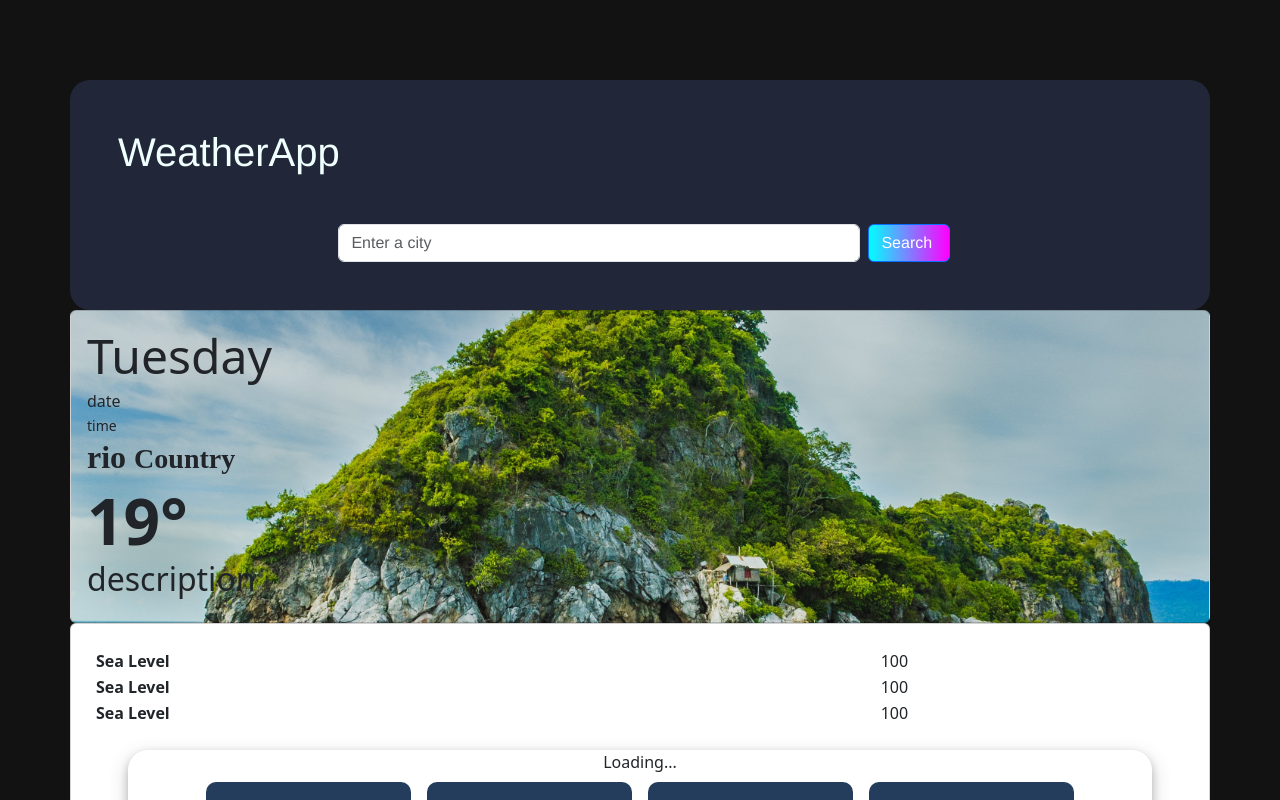
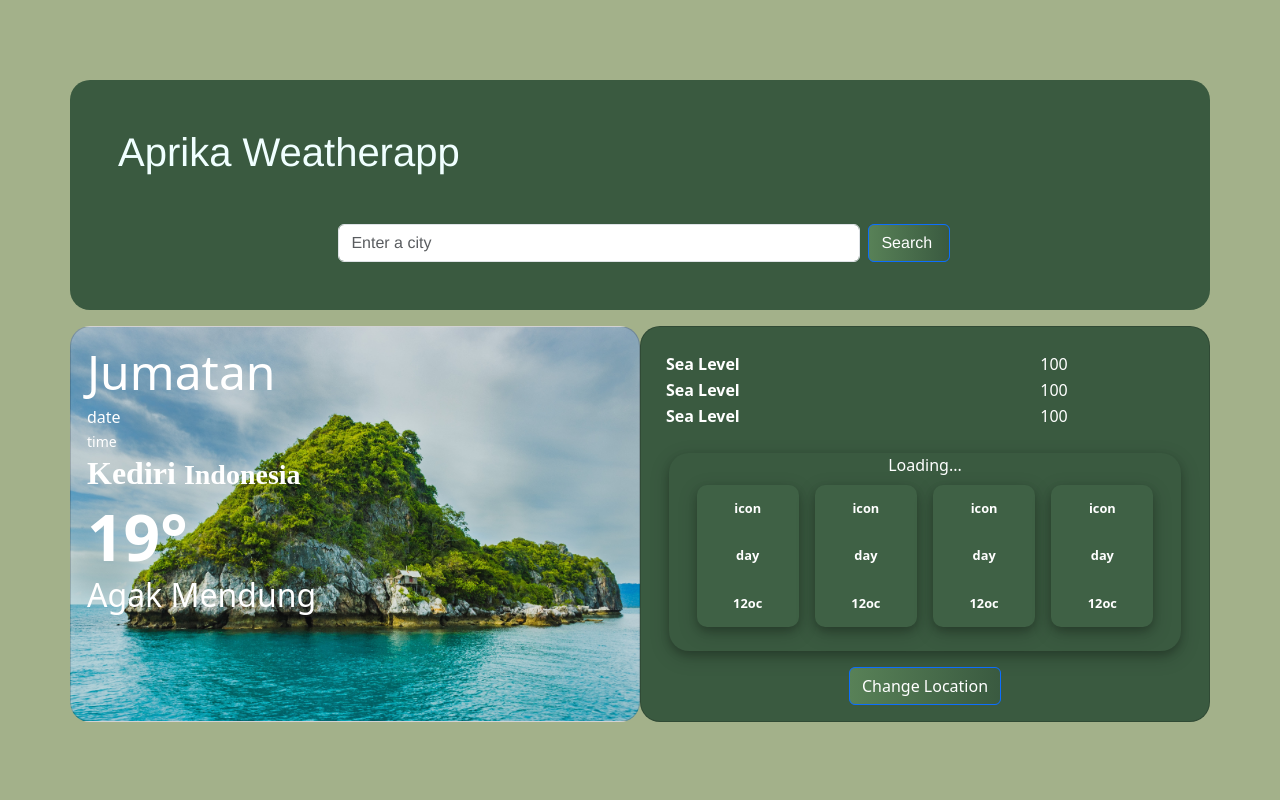
Before and after one commit to LuthfiTaufiqulhakim/Aprika-WeatherApp, a Vue app: page / in a window 1280 px wide. Shown: the top 800 px of the page. Built offline with nearby package versions, Linux system fonts and the light colour scheme.

Commit message:
changes color palette and fixing card-2

```diff
--- a/src/App.vue
+++ b/src/App.vue
@@ -1,7 +1,7 @@
 <template>
   <div class="app">
     <div class="header container h-100 p-5">
-      <h1 class="mb-5">WeatherApp</h1>
+      <h1 class="mb-5">Aprika Weatherapp</h1>
       <div class="d-flex justify-content-center h-100">
         <div class="searchbar w-50 mx-2">
           <input
@@ -46,18 +46,24 @@
 
 <style>
   body {
-    background-color: #121212 !important;
+    background-color: #a3b18a !important;
   }
 
   .header {
-    background-color: #212738;
+    background-color: #3a5a40;
     border-radius: 20px;
     color: azure;
     font-family: "Franklin Gothic Medium", "Arial Narrow", Arial, sans-serif;
     margin-top: 5rem;
+    margin-bottom: 1rem ;
+
   }
 
   .btn-search {
-    background-image: linear-gradient(to right, cyan, magenta);
+    background-image: linear-gradient(to right, #588157, #3a5a40);
+  }
+  .btn-search:active {
+        transform: translateY(4px);
+
   }
 </style>
--- a/src/components/DaysWeather.vue
+++ b/src/components/DaysWeather.vue
@@ -36,7 +36,7 @@
   .days-tab {
     width: 90%;
     box-shadow: 0 4px 8px 0 rgba(0, 0, 0, 0.2), 0 6px 20px 0 rgba(0, 0, 0, 0.19);
-    border-radius: 20px;
+    border-radius: 20px !important;
     width: 90%;
     margin: auto;
   }
@@ -64,8 +64,8 @@
     height: 35px;
   }
   .li_active {
-    background: #253d5c;
-    color: #222831;
+    background-color: #3f6145 ;
+    box-shadow: 0 4px 8px 0 rgba(0, 0, 0, 0.2), 0 6px 20px 0 rgba(0, 0, 0, 0.19);
     border-radius: 10px;
     margin: 0.5rem;
     color: #fff;
--- a/src/components/Weather.vue
+++ b/src/components/Weather.vue
@@ -3,16 +3,15 @@
     <div class="d-flex">
       <div class="card main-div w-100">
         <div class="p-3">
-          <h2 class="mb-1 day">Tuesday</h2>
+          <h2 class="mb-1 day">Jumatan</h2>
           <p class="date mb-0">date</p>
           <small> time</small>
           <h2 class="place">
-            <i class="fa fa-location">rio <small>Country</small></i>
+            <i class="fa fa-location">Kediri <small>Indonesia</small></i>
           </h2>
           <div class="temp">
             <h1 class="weather-temp">19&deg;</h1>
-            <h2 class="">description</h2>
-          </div>
+            <h2 class="">Agak Mendung</h2>
           </div>
         </div>
       </div>
@@ -47,6 +46,7 @@
         </div>
       </div>
     </div>
+  </div>
 </template>
 
 <script>
@@ -76,9 +76,9 @@
     font-weight: 400;
   }
   .main-div {
-    border-radius: 20px;
-    color: #fff;
-    background-image: url('../assets/image1.jpg');
+    border-radius: 20px !important;
+    color: #ffffff !important;
+    background-image: url("../assets/image1.jpg");
     background-size: cover;
     background-position: center;
     background-color: rgba(0, 0, 0, 0.5);
@@ -87,7 +87,6 @@
 
   h2.place {
     gap: 20px;
-
   }
 
   .main-div.hover {
@@ -97,9 +96,9 @@
   }
 
   .card-2 {
-    background-color: #343d4b;
-    border-radius: 20px;
-
+    background-color: #3a5a40 !important;
+    border-radius: 20px !important;
+    color: #fff !important;
   }
 
   /* h2,
@@ -118,4 +117,10 @@
     font-size: 3vw;
     line-height: 1.2;
   }
+  .change-btn {
+    background-image: linear-gradient(to right, #588157, #3a5a40);
+  }
+  .change-btn:active {
+    transform: translateY(4px);
+  }
 </style>
```
Lines whose indentation alone changed are shown as unchanged.
